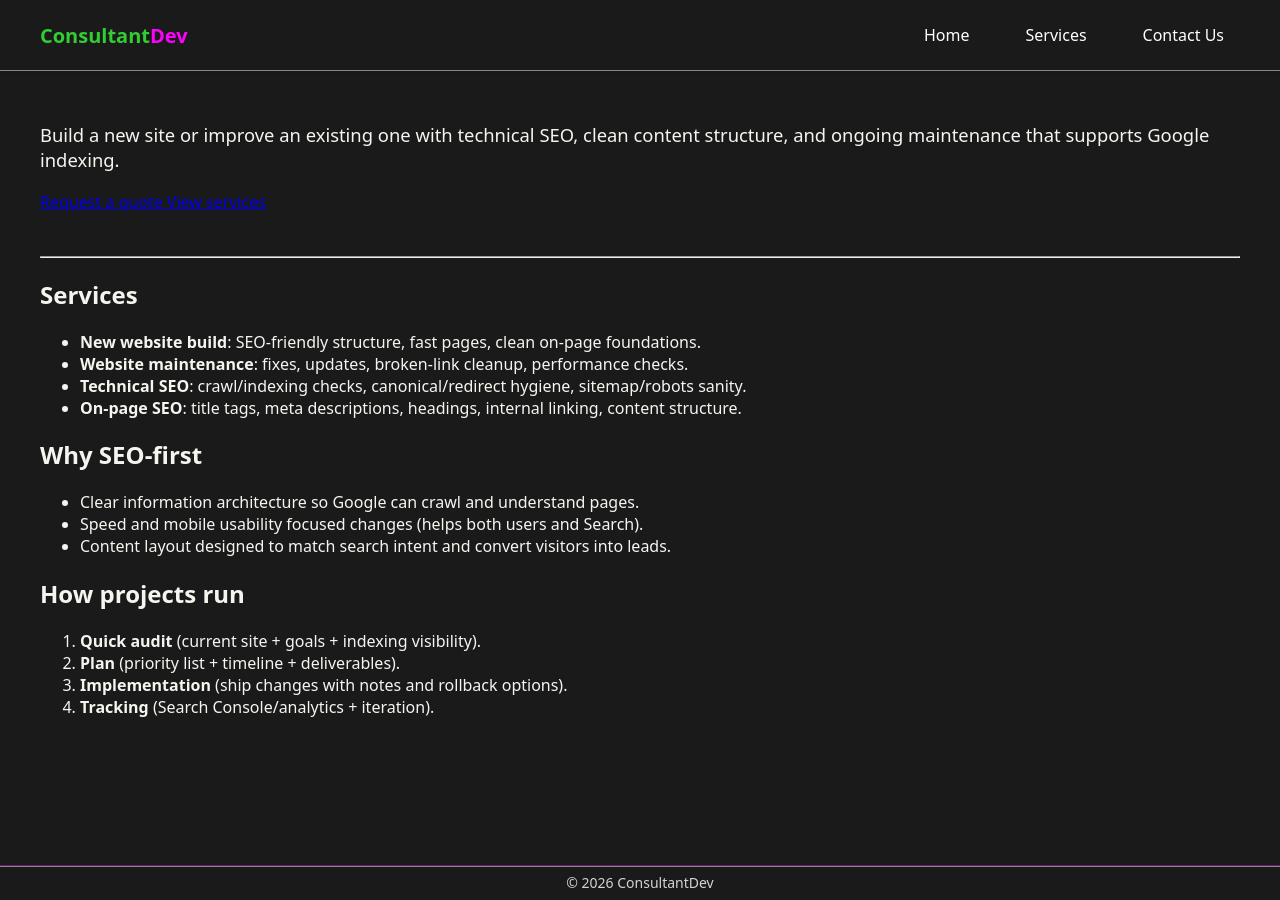
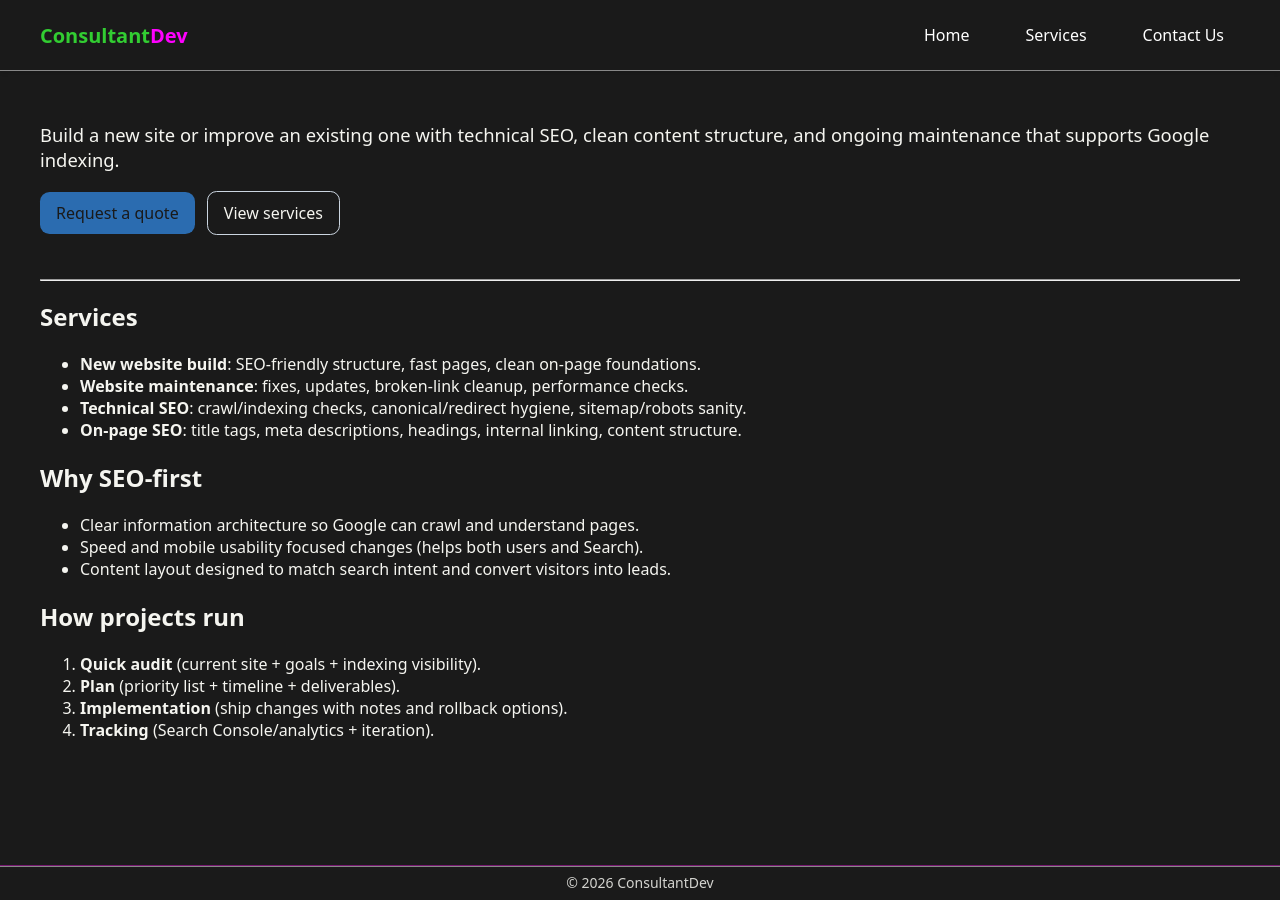
Before and after one commit to m33lucky-benny/ebiya-consul, a Jekyll site: the page built from index.html, in a window 1280 px wide. Built offline with Jekyll 4.4.1, drawn with Linux system fonts in a browser that asks for light colours.

Commit message:
Update main.scss

```diff
--- a/assets/css/main.scss
+++ b/assets/css/main.scss
@@ -3,6 +3,7 @@
 
 @import 'variables';
 @import "navbar";
+@import "button";
 
 //-----------------------------------------
 // 2️⃣ Brand colors from _data/settings
```
